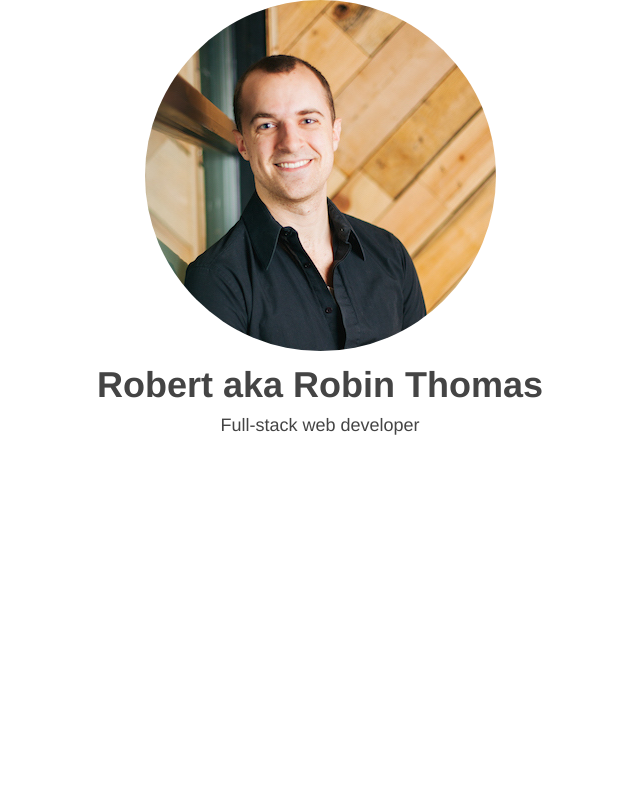
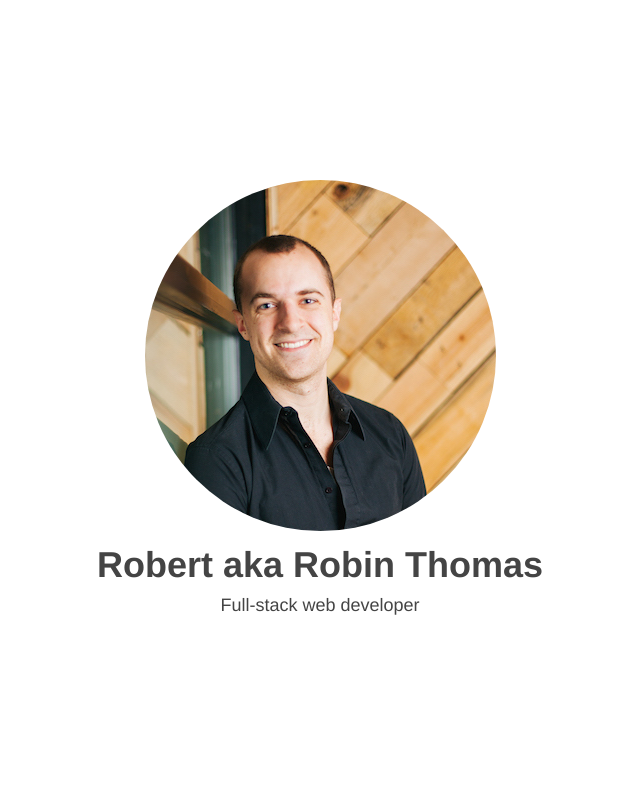
Before and after one commit to RobertAKARobin/robertakarobin.github.io, a PHP site: page / in a window 1280 px wide. Shown: the whole page, without its empty margins (320-960 px from the left). Run offline with PHP 8.4, Linux system fonts and the light colour scheme.

Commit message:
Vertically centered hero

```diff
--- a/index.html
+++ b/index.html
@@ -5,8 +5,12 @@
     <link rel="stylesheet" href="styles.css" />
   </head>
   <body>
-    <img src="robin.jpg" alt="Robin's Headshot" />
-    <h1>Robert aka Robin Thomas</h1>
-    <p>Full-stack web developer</p>
+    <section class="hero">
+      <header>
+        <img src="robin.jpg" alt="Robin's Headshot" />
+        <h1>Robert aka Robin Thomas</h1>
+        <p>Full-stack web developer</p>
+      </header>
+    </section>
   </body>
 </html>
--- a/styles.css
+++ b/styles.css
@@ -27,3 +27,11 @@ h1{
 img{
   border-radius:50%;
 }
+
+.hero{
+  outline:1px solid red;
+  height:100vh;
+  display:flex;
+  flex-direction:column;
+  justify-content:center;
+}
```
